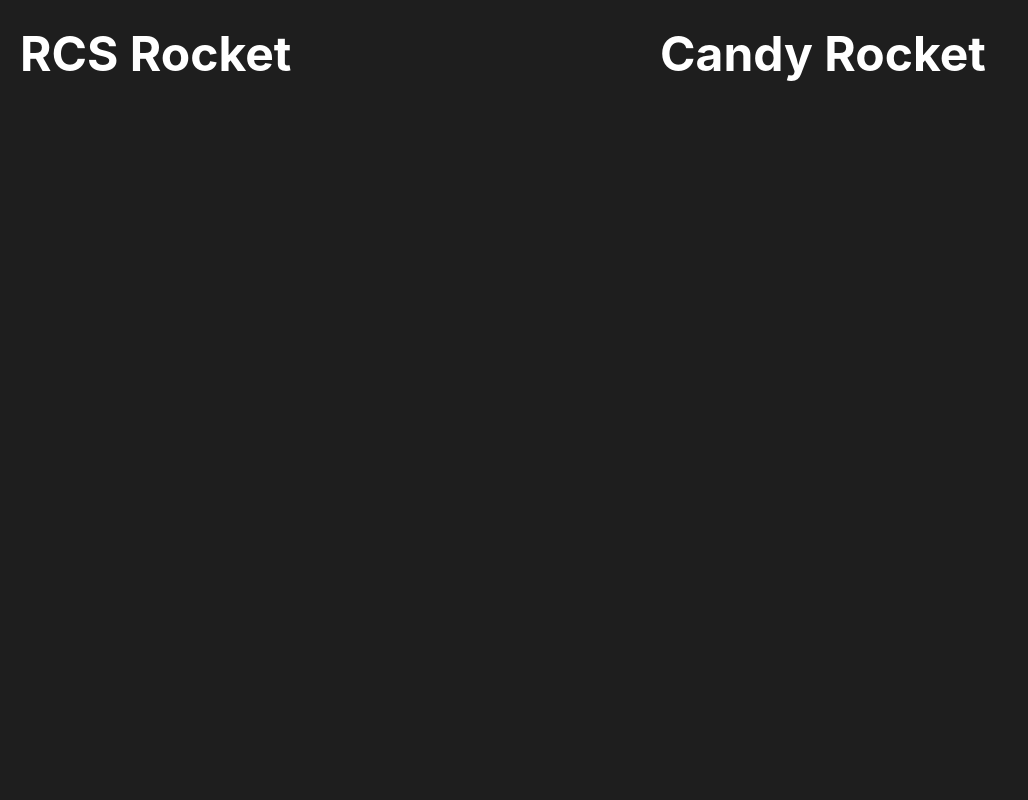
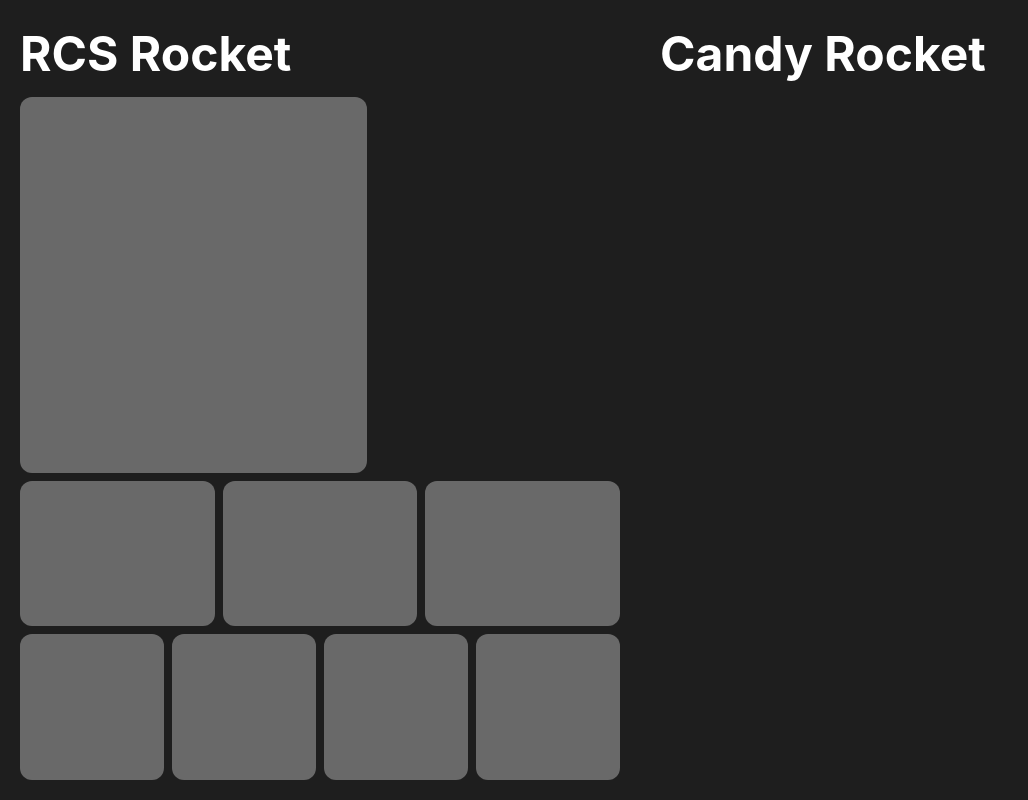
Before and after one commit to SeoulMETA2023/rocket-monitoring-app, a React (Create React App) app: page / in a window 1280 px wide. Shown: the whole page, without its empty margins (0-1028 px from the left). Built offline with nearby package versions, Linux system fonts and the light colour scheme.

Commit message:
add more color

```diff
--- a/src/App.tsx
+++ b/src/App.tsx
@@ -6,12 +6,12 @@ import RCSMonitor from "./monitor/rcs";
 import CandyMonitor from "./monitor/candy";
 
 function App() {
-  return (
-      <div className={"h-screen bg-black grid grid-cols-2"}>
-        <RCSMonitor/>
-        <CandyMonitor/>
+    return (
+      <div className={"h-screen bg-gear-black grid grid-cols-2"}>
+          <RCSMonitor/>
+          <CandyMonitor/>
       </div>
-  );
+    );
 }
 
 export default App;
--- a/src/monitor/candy.tsx
+++ b/src/monitor/candy.tsx
@@ -44,10 +44,6 @@ export default function CandyMonitor() {
             <div className={"col-span-3 row-span-2"}>
 
             </div>
-
-            <div className={"col-span-3 row-span-2"}>
-
-            </div>
         </section>
     );
 }
--- a/src/monitor/rcs.tsx
+++ b/src/monitor/rcs.tsx
@@ -1,51 +1,58 @@
 export default function RCSMonitor() {
     return(
         <section className={"m-5 grid grid-cols-12 grid-rows-10 gap-2"}>
+            {/* title */}
             <div className={"col-span-full flex items-center"}>
                 <h1 className={"text-5xl font-bold text-white"}>RCS Rocket</h1>
             </div>
 
-            <div className={"col-span-7 row-span-5"}>
+            {/* rocket model */}
+            <div className={"col-span-7 row-span-5 bg-dim-gray rounded-xl"}>
 
             </div>
 
+            {/* description */}
             <div className={"col-span-5 row-span-2"}>
 
             </div>
 
+            {/* terminal */}
             <div className={"col-span-5 row-span-3"}>
 
             </div>
 
-            <div className={"col-span-4 row-span-2"}>
+            {/* gyro 1 */}
+            <div className={"col-span-4 row-span-2 bg-dim-gray rounded-xl"}>
 
             </div>
 
-            <div className={"col-span-4 row-span-2"}>
+            {/* gyro 2 */}
+            <div className={"col-span-4 row-span-2 bg-dim-gray rounded-xl"}>
 
             </div>
 
-            <div className={"col-span-4 row-span-2"}>
+            {/* gyro 3 */}
+            <div className={"col-span-4 row-span-2 bg-dim-gray rounded-xl"}>
 
             </div>
 
-            <div className={"col-span-3 row-span-2"}>
+            {/* rcs 1 */}
+            <div className={"col-span-3 row-span-2 bg-dim-gray rounded-xl"}>
 
             </div>
 
-            <div className={"col-span-3 row-span-2"}>
+            {/* rcs 2 */}
+            <div className={"col-span-3 row-span-2 bg-dim-gray rounded-xl"}>
 
             </div>
 
-            <div className={"col-span-3 row-span-2"}>
+            {/* rcs 3 */}
+            <div className={"col-span-3 row-span-2 bg-dim-gray rounded-xl"}>
 
             </div>
 
-            <div className={"col-span-3 row-span-2"}>
-
-            </div>
-
-            <div className={"col-span-3 row-span-2"}>
+            {/* rcs 4 */}
+            <div className={"col-span-3 row-span-2 bg-dim-gray rounded-xl"}>
 
             </div>
         </section>
--- a/tailwind.config.js
+++ b/tailwind.config.js
@@ -10,8 +10,10 @@ module.exports = {
       }
     },
     colors: {
-      "black": "#1E1E1E",
-      "gray": "#A7A7AC",
+      "black": "#000000",
+      "gear-black": "#1E1E1E",
+      "light-gray": "#A7A7AC",
+      "dim-gray": "#696969",
       "white": "#FFFFFF"
     }
   },
```
